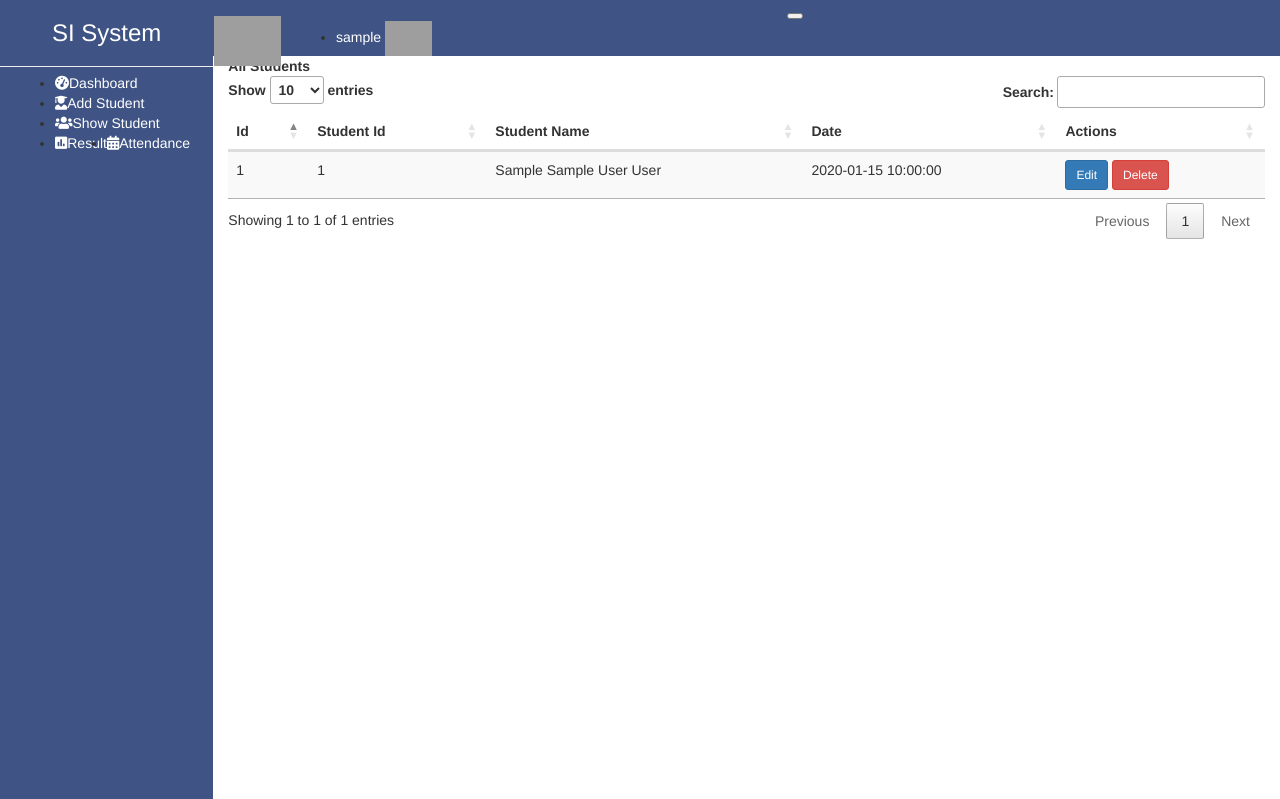
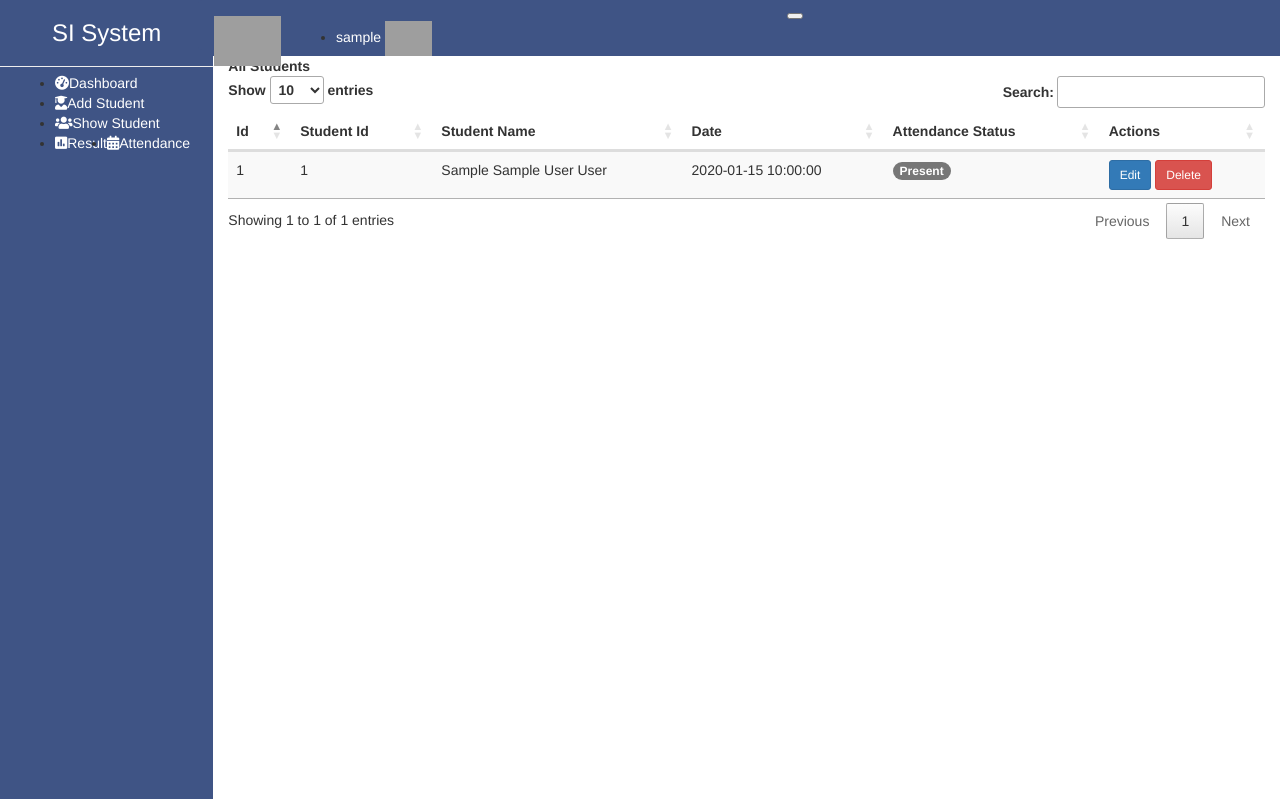
Before and after one commit to ajaymayani/SIS, a PHP site: page /admin/show_student_attendance.php in a window 1280 px wide. Shown: the top 799 px of the page. Run offline with PHP 8.4, Linux system fonts and the light colour scheme; the visitor is signed in with stand-in values (Sample User, id 1); tables that the repository leaves empty or names only in its code hold one stand-in row (values such as "Sample post"); some libraries are stand-ins or nearby versions; grey boxes are pictures that could not be loaded.

Commit message:
add sno to show student table or show attendance table and add attendance status on show attendance page

```diff
--- a/admin/show_all_students.php
+++ b/admin/show_all_students.php
@@ -38,6 +38,7 @@
                     <div class="card-body">
                         <table id="myTable" class="table table-striped">
                             <thead>
+                                <th>Sno</th>
                                 <th>Id</th>
                                 <th>Name</th>
                                 <th>Gender</th>
@@ -63,6 +64,7 @@
                                 $result = $conn->query($sql);
 
                                 if ($result->num_rows > 0) {
+                                    $sno=0;
                                     while ($rows = $result->fetch_assoc()) {
 
                                         if($rows['course']=="1")
@@ -73,6 +75,7 @@
                                         }
 
                                         echo '<tr>
+                                        <td>'.++$sno.'</td>
                     <td>' . $rows['studentId'] . ' </td>
                     <td>' . $rows['firstname'] . ' ' . $rows['middlename'] . ' ' . $rows['lastname'] . '</td>
                     <td>' . $rows['gender'] . '</td>
--- a/admin/show_student_attendance.php
+++ b/admin/show_student_attendance.php
@@ -45,6 +45,7 @@
                                 <th>Student Id</th>
                                 <th>Student Name</th>
                                 <th>Date</th>
+                                <th>Attendance Status</th>
                                 <th>Actions</th>
                             </thead>
                             <tbody>
@@ -53,18 +54,28 @@
 
                                 include '../partial/_config.php';
 
-                                $sql = "SELECT a.id,s.studentId,a.aDate,s.studentId,s.firstname,s.middlename,s.lastname FROM attendance a,studentsinfo_tbl s where a.studentId=s.studentId";
+                                $sql = "SELECT a.id,s.studentId,a.aDate,a.ap,s.studentId,s.firstname,s.middlename,s.lastname FROM attendance a,studentsinfo_tbl s where a.studentId=s.studentId";
 
                                 $result = $conn->query($sql);
 
                                 if ($result->num_rows > 0) {
+                                    $sno =0;
                                     while ($rows = $result->fetch_assoc()) {
+
                                         echo '<tr>
-                                        <td>' . $rows['id'] . ' </td>
+                                        <td>' . ++$sno. ' </td>
                                         <td>' . $rows['studentId'] . ' </td>
                                         <td>' . $rows['firstname'] . ' ' .$rows['middlename'] . ' '. $rows['lastname'] . ' </td>
-                                        <td>' .$rows['aDate'].' </td>
-                    <td> <a href="edit_attendance.php?id=' . $rows['id'] . '&studentId='.$rows['studentId'].'" class="btn edit btn-primary btn-sm">Edit</a> <button  id="' . $rows['id'] . '" class="delete btn btn-danger btn-sm">Delete</button></td>
+                                        <td>' .$rows['aDate'].' </td>';
+
+                                        if($rows['ap']=="A")
+                                        {
+                                            echo '<td><span class="badge badge-danger">Apsent</span></td>';
+                                        }else{
+                                            echo '<td><span class="badge badge-success">Present</span></td>';
+                                        }
+
+                    echo '<td> <a href="edit_attendance.php?id=' . $rows['id'] . '&studentId='.$rows['studentId'].'" class="btn edit btn-primary btn-sm">Edit</a> <button  id="' . $rows['id'] . '" class="delete btn btn-danger btn-sm">Delete</button></td>
 
                     </tr>';
                                     }
```
